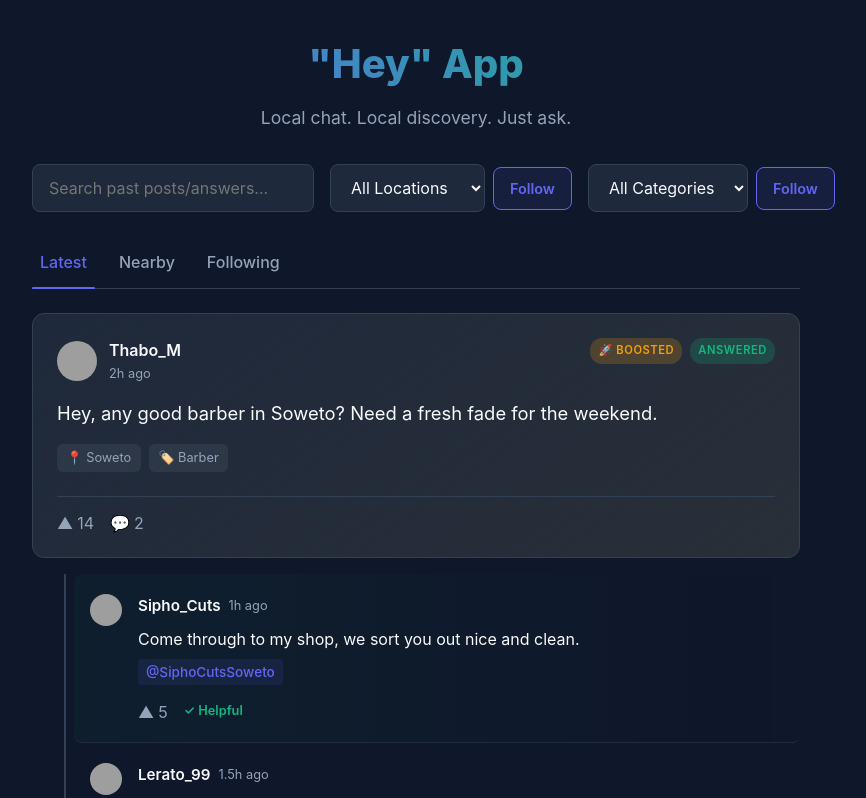
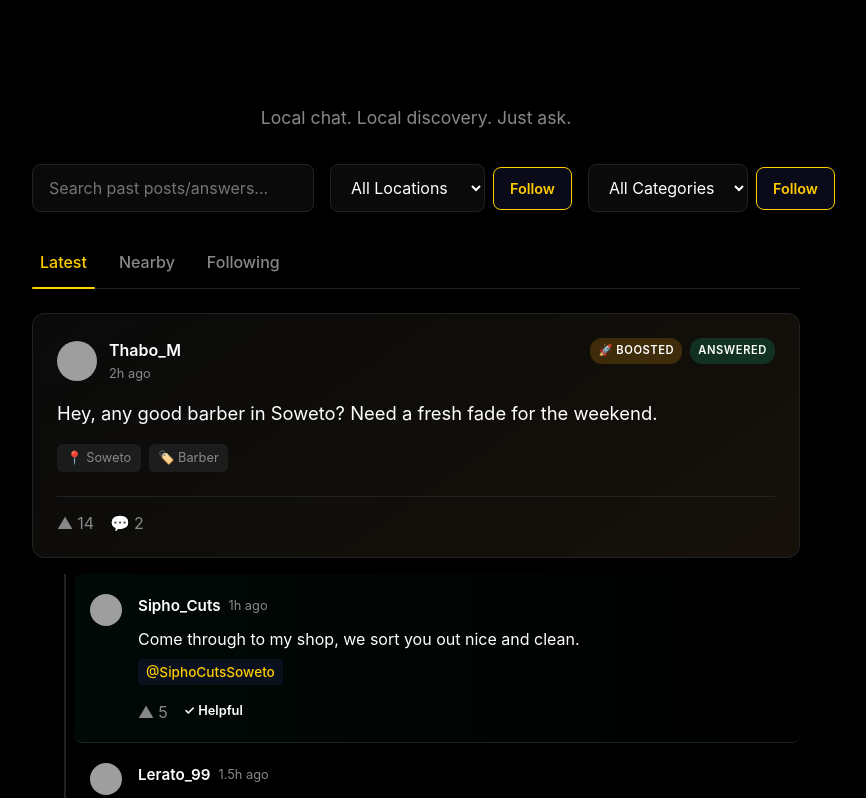
Before and after one commit to peekay11/Hey, a React (Vite) app: page / in a window 1280 px wide. Shown: the top 798 px of the page, without its empty margins (224-1090 px from the left). Built offline with nearby package versions, Linux system fonts and the light colour scheme; grey boxes are pictures that could not be loaded.

Commit message:
Update colors to white, yellow, black and add Material Symbols

```diff
--- a/index.html
+++ b/index.html
@@ -4,7 +4,8 @@
     <meta charset="UTF-8" />
     <link rel="icon" type="image/svg+xml" href="/favicon.svg" />
     <meta name="viewport" content="width=device-width, initial-scale=1.0" />
-    <title>hey</title>
+    <title>Hey App</title>
+    <link href="https://fonts.googleapis.com/css2?family=Material+Symbols+Outlined" rel="stylesheet" />
   </head>
   <body>
     <div id="root"></div>
--- a/src/index.css
+++ b/src/index.css
@@ -1,15 +1,17 @@
 :root {
-  --primary-color: #6366f1; /* Indigo */
-  --primary-hover: #4f46e5;
-  --bg-color: #0f172a; /* Slate 900 */
-  --card-bg: #1e293b; /* Slate 800 */
-  --card-hover: #334155;
-  --text-main: #f8fafc; /* Slate 50 */
-  --text-muted: #94a3b8; /* Slate 400 */
-  --accent-green: #10b981;
-  --accent-yellow: #f59e0b;
-  --border-color: #334155;
+  /* Colors */
+  --bg-color: #000000;
+  --card-bg: #0a0a0a;
+  --card-hover: #111111;
+  --border-color: #222222;
 
+  --text-main: #ffffff;
+  --text-muted: #888888;
+
+  --primary-color: #ffcc00; /* Yellow */
+  --primary-hover: #ffdb4d;
+
+  /* Shared values */
   --font-family: 'Inter', -apple-system, BlinkMacSystemFont, 'Segoe UI', Roboto, Helvetica, Arial, sans-serif;
 }
 
@@ -36,3 +38,15 @@ a {
 a:hover {
   color: var(--primary-hover);
 }
+
+.material-symbols-outlined {
+  font-variation-settings:
+  'FILL' 0,
+  'wght' 400,
+  'GRAD' 0,
+  'opsz' 24;
+}
+
+.icon-filled {
+  font-variation-settings: 'FILL' 1;
+}
```
